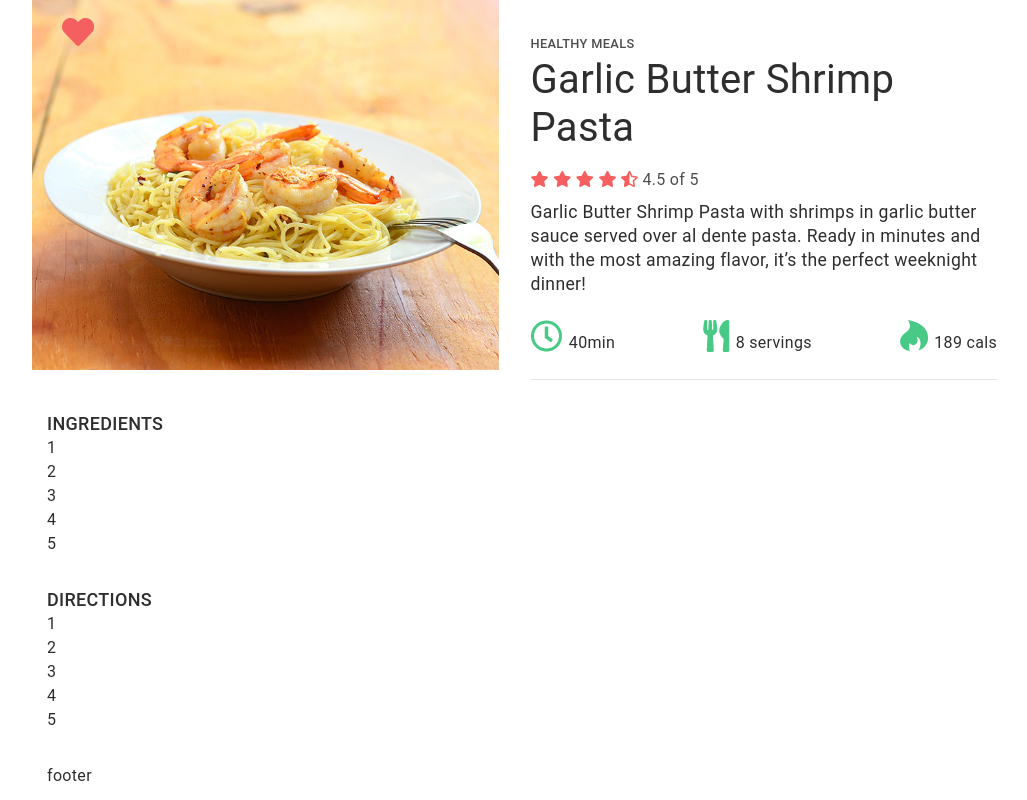
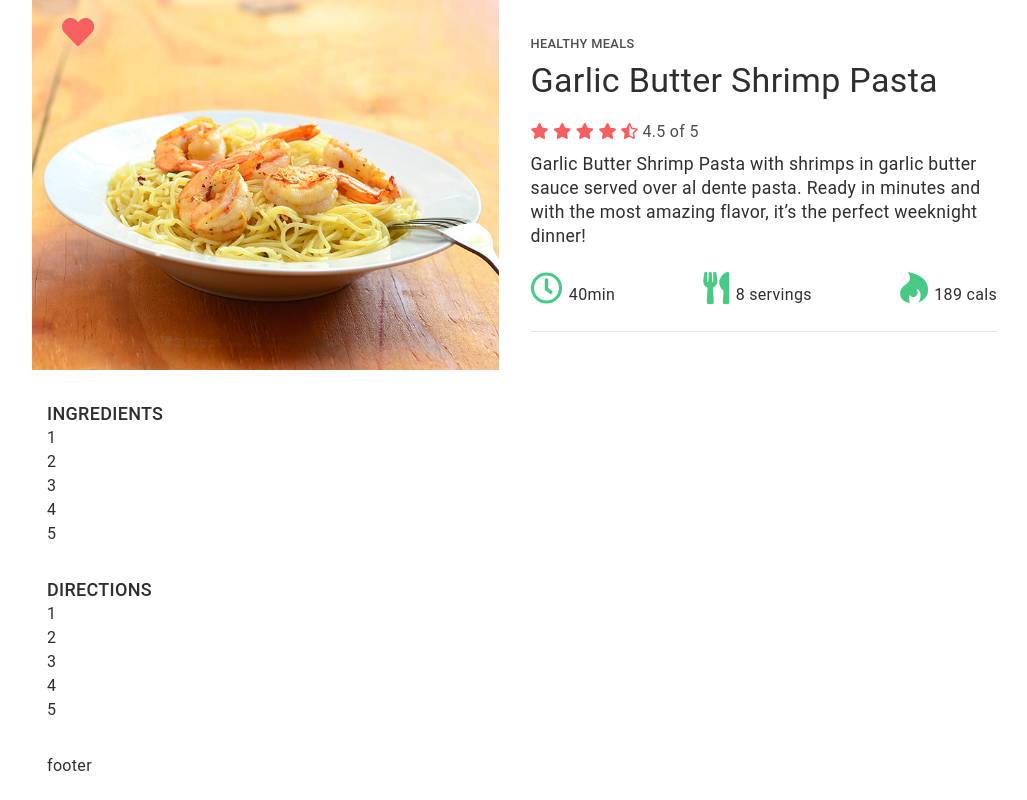
Before and after one commit to kenold/lab1-recipejs, a plain HTML site: page index.html in a window 1280 px wide. Shown: the whole page, without its empty margins (118-1145 px from the left). Drawn offline with Linux system fonts and the light colour scheme.

Commit message:
reduce font size

```diff
--- a/css/style.css
+++ b/css/style.css
@@ -156,7 +156,7 @@ h1.recipe__heading {
         flex: 1;
     }
     h1.recipe__heading {
-        font-size: 2.5rem;
+        font-size: 2.125rem;
     }
     .recipe__widget__item {
         flex-direction: row;
```
